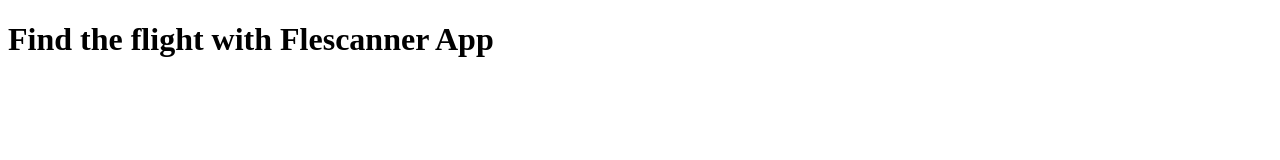
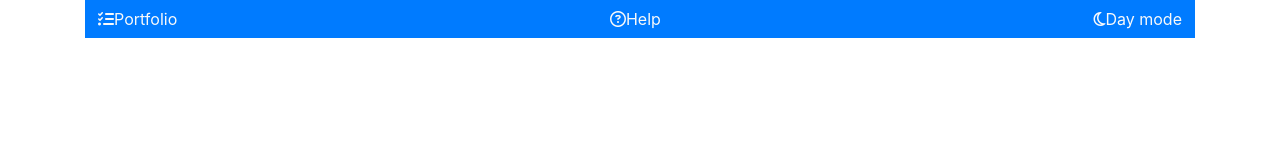
Before and after one commit to coinlawyer/flyscanner-app, a website built with webpack: page index.html in a window 1280 px wide. Built offline with nearby package versions, Linux system fonts and the light colour scheme.

Commit message:
add header fontawesome link-icons and bootstrap styles to index.html

```diff
--- a/index.html
+++ b/index.html
@@ -6,14 +6,29 @@
     <meta http-equiv="X-UA-Compatible" content="ie=edge">
     <title>Fly Scanner App</title>
     <link href="https://fonts.googleapis.com/css?family=Open+Sans&display=swap" rel="stylesheet">
+    <link rel="stylesheet" href="https://stackpath.bootstrapcdn.com/bootstrap/4.4.1/css/bootstrap.min.css" integrity="sha384-Vkoo8x4CGsO3+Hhxv8T/Q5PaXtkKtu6ug5TOeNV6gBiFeWPGFN9MuhOf23Q9Ifjh" crossorigin="anonymous">
+    <script src="https://kit.fontawesome.com/c20ec82821.js" crossorigin="anonymous"></script>
   </head>
   <body>
     <header class="header">
-        <h1>Find the flight with Flescanner App</h1>
+        <div class="header-top-bar">
+          <div class="container">
+            <div class="d-flex justify-content-between align-items-baseline bg-primary">
+              <button class="btn btn-link text-light"><i class="fas fa-tasks"></i>Portfolio</button>
+              <a href="#" class="btn-link text-light"><i class="far fa-question-circle"></i>Help</a>
+              <!-- <i class="fas fa-moon"></i> -->
+              <a href="" class="btn btn-link text-light"><i class="far fa-moon"></i>Day mode</a>
+            </div>
+          </div>
+        </div>
+        <!-- /.header-top-bar -->
     </header>
     <div class="app">
 
       </div>
     <script src="/src/index.js"></script>
+    <script src="https://code.jquery.com/jquery-3.4.1.slim.min.js" integrity="sha384-J6qa4849blE2+poT4WnyKhv5vZF5SrPo0iEjwBvKU7imGFAV0wwj1yYfoRSJoZ+n" crossorigin="anonymous"></script>
+<script src="https://cdn.jsdelivr.net/npm/popper.js@1.16.0/dist/umd/popper.min.js" integrity="sha384-Q6E9RHvbIyZFJoft+2mJbHaEWldlvI9IOYy5n3zV9zzTtmI3UksdQRVvoxMfooAo" crossorigin="anonymous"></script>
+<script src="https://stackpath.bootstrapcdn.com/bootstrap/4.4.1/js/bootstrap.min.js" integrity="sha384-wfSDF2E50Y2D1uUdj0O3uMBJnjuUD4Ih7YwaYd1iqfktj0Uod8GCExl3Og8ifwB6" crossorigin="anonymous"></script>
   </body>
 </html>
```
